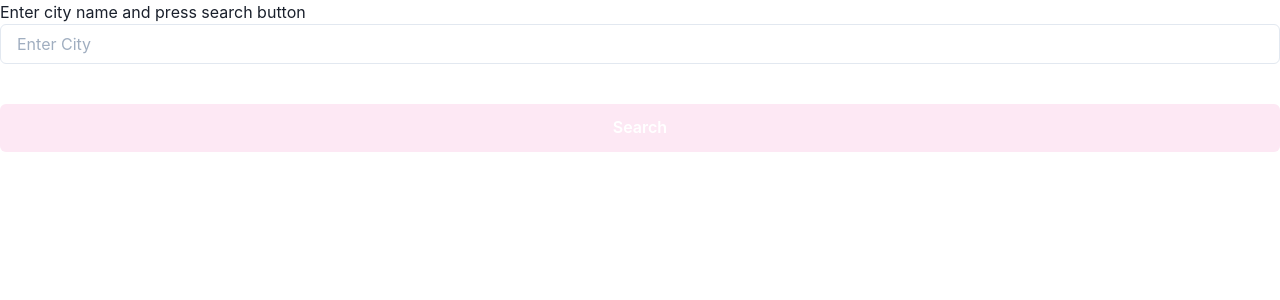
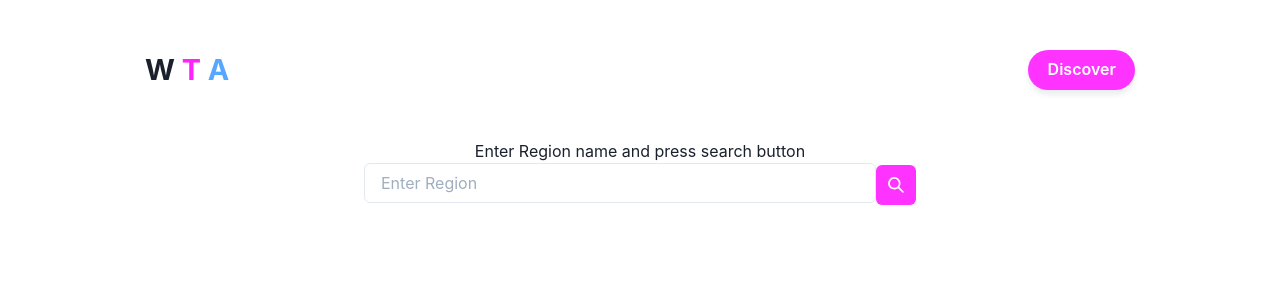
Before and after one commit to CurpraCode/weather-apptype, a React (Create React App) app: page /weather in a window 1280 px wide. Shown: the top 300 px of the page. Built offline with nearby package versions, Linux system fonts and the light colour scheme.

Commit message:
ui update

```diff
--- a/package.json
+++ b/package.json
@@ -3,6 +3,7 @@
   "version": "0.1.0",
   "private": true,
   "dependencies": {
+    "@chakra-ui/icons": "^1.0.14",
     "@chakra-ui/react": "^1.6.5",
     "@emotion/react": "11",
     "@emotion/styled": "11",
--- a/src/components/Header.tsx
+++ b/src/components/Header.tsx
@@ -5,11 +5,12 @@ import {Link} from "react-router-dom";
 const Header: FC = ()=>{
     return(
 <Box maxWidth="990px" m="0 auto">
-    <Flex  justifyContent="space-between" alignItems="center">
+    <Flex  justifyContent="space-between" alignItems="center" mt="3rem">
+    <Link to="/">
         <Text fontSize="1.8rem" fontWeight="bold">W <Text as="span" color="#f2f">T</Text> <Text as="span" color="#55a7ff">A</Text> </Text>
-
+        </Link>
         <Link to="/weather">
-        <Button bg="#f3f" color="#fff" borderRadius="2.5rem" mt="3rem">Discover</Button>
+        <Button bg="#f3f" color="#fff"  padding="1.2rem;" boxShadow="0px 5px 5px rgb(75 93 104 / 10%);" borderRadius="2.5rem" _hover={{ bg: "#f3f" }}>Discover</Button>
         </Link>
     </Flex>
 </Box>
--- a/src/components/Search.tsx
+++ b/src/components/Search.tsx
@@ -2,7 +2,8 @@ import {FC, useState, FormEvent} from 'react';
 import {useDispatch} from "react-redux";
 import {setAlert} from "../store/actions/alertActions";
 import { getWeather, setLoading } from '../store/actions/weatherActions';
-import {Input, Text, Button} from "@chakra-ui/react";
+import {Input, Text, IconButton, Box} from "@chakra-ui/react";
+import {SearchIcon} from "@chakra-ui/icons";
 interface SearchProps{
     title: string;
 }
@@ -23,28 +24,26 @@ const Search: FC<SearchProps> = ({title}) => {
          setCity("");
      }
     return (
-        <div>
-            <div>
+        <Box>
+            <Box textAlign="center">
                 <Text>{title}</Text>
                 <form onSubmit={submitHandler}>
-<Input type="text" placeholder="Enter City" mb="2rem"   _focus={{
+<Input type="text" placeholder="Enter Region" mb="2rem" width="40%"  _focus={{
                       outline: "none",
                     }} onChange={changeHandler} value={city} />
-<Button  size="md"
-                    mt="0.5rem"
-                    height="48px"
-                    width="100%"
+<IconButton  size="md"
+aria-label="Search database"
                     border="0px"
                     color="white"
-                    bg="#fde8f4"
-                    _hover={{ bg: "rgba(253, 232, 244)" }}
+                    icon={<SearchIcon/>}
+                    bg="#f3f"
+                    _hover={{ bg: "#f3f" }}
                     _focus={{
                       outline: "none",
-                    }} type="submit">Search</Button>
+                    }} type="submit"/>
                 </form>
-            </div>
-        </div>
+            </Box>
+        </Box>
     )
 }
-
 export default Search
--- a/src/components/Weather.tsx
+++ b/src/components/Weather.tsx
@@ -1,5 +1,6 @@
-import React, {FC} from 'react';
+import {FC} from 'react';
 import {WeatherData} from "../store/types";
+import {Box , Flex, Image, Text} from "@chakra-ui/react";
 
 interface WeatherProps{
     data: WeatherData;
@@ -9,16 +10,17 @@ const Weather: FC<WeatherProps> = ({data}) => {
     const fahrenheit = (data.main.temp * 1.8 - 459.67).toFixed(2);
     const celsius = (data.main.temp - 273.15).toFixed(2);
     return (
-        <div>
+        <Box>
             <div className="container">
-        <h1 className="title has-text-centered" style={{marginBottom: 50}}>{data.name} - {data.sys.country}</h1>
+        <Text textAlign="center" >{data.name} - {data.sys.country}</Text>
         <div className="level" style={{alignItems: 'flex-start'}}>
           <div className="level-item has-text-centered">
-            <div>
+            <Box textAlign="center">
               <p className="heading">{data.weather[0].description}</p>
-              <p className="title"><img src={`http://openweathermap.org/img/wn/${data.weather[0].icon}.png`} alt=""/></p>
-            </div>
+              <Image  src={`http://openweathermap.org/img/wn/${data.weather[0].icon}.png`} alt=""/>
+            </Box>
           </div>
+          <Flex justifyContent="center" alignItems="center" >
           <div className="level-item has-text-centered">
             <div>
               <p className="heading">temp</p>
@@ -47,9 +49,10 @@ const Weather: FC<WeatherProps> = ({data}) => {
               <p className="title">{data.wind.speed} m/s</p>
             </div>
           </div>
+          </Flex>
         </div>
       </div>
-        </div>
+        </Box>
     )
 }
 
--- a/src/index.css
+++ b/src/index.css
@@ -1,13 +1,14 @@
 body {
   margin: 0;
-  font-family: -apple-system, BlinkMacSystemFont, 'Segoe UI', 'Roboto', 'Oxygen',
-    'Ubuntu', 'Cantarell', 'Fira Sans', 'Droid Sans', 'Helvetica Neue',
+  font-family: -apple-system, BlinkMacSystemFont, "Segoe UI", "Roboto", "Oxygen",
+    "Ubuntu", "Cantarell", "Fira Sans", "Droid Sans", "Helvetica Neue",
     sans-serif;
   -webkit-font-smoothing: antialiased;
   -moz-osx-font-smoothing: grayscale;
+  background: linear-gradient(180deg, #f6fafd 0%, #ffffff 19.4%);
 }
 
 code {
-  font-family: source-code-pro, Menlo, Monaco, Consolas, 'Courier New',
+  font-family: source-code-pro, Menlo, Monaco, Consolas, "Courier New",
     monospace;
 }
--- a/src/pages/LandingPage.tsx
+++ b/src/pages/LandingPage.tsx
@@ -8,13 +8,13 @@ const LandingPage: FC = () => {
     return (
         <Box>
             <Header/>
-            <Flex mt="2rem" flexDir={{ base: 'column', md: 'row' }} maxWidth="990px" m="0 auto" justifyContent={{ base: 'space-around', md: 'space-between' }} alignItems={{ base: 'flex-start', md: 'center' }}>
+            <Flex mt="5rem" flexDir={{ base: 'column', md: 'row' }} maxWidth="990px" m="0 auto" justifyContent={{ base: 'space-around', md: 'space-between' }} alignItems={{ base: 'flex-start', md: 'center' }}>
             <Box>
-                <Text as="p" opacity="0.8" mb="2rem">OPEN SEASON</Text>
+                <Text as="p" opacity="0.8" mb="2rem" mt="2rem">OPEN SEASON</Text>
                 <Text as="h1" fontSize="4rem" fontWeight="bold" mb="2rem">Weather <br/>
                 Forecast</Text>
                 <Link to="/weather">
-                <Button bg="#f3f" color="#fff" borderRadius="2.5rem" mt="3rem">Discover</Button>
+                <Button bg="#f3f" color="#fff"  padding="1.2rem;" boxShadow="0px 5px 5px rgb(75 93 104 / 10%);" borderRadius="2.5rem" mt="3rem" _hover={{ bg: "#f3f" }}>Discover</Button>
         </Link>
 
             </Box>
--- a/src/pages/WeatherPage.tsx
+++ b/src/pages/WeatherPage.tsx
@@ -5,6 +5,8 @@ import Search from "../components/Search";
 import Alert from "../components/Alert";
 import Weather from "../components/Weather";
 import {Spinner} from "@chakra-ui/react";
+import Header from "../components/Header";
+import {Box} from "@chakra-ui/react";
 // import {setAlert} from "../store/actions/alertActions";
 // import { setError } from '../store/actions/weatherActions';
 
@@ -15,15 +17,16 @@ const WeatherPage: FC = () => {
     const error = useSelector((state: RootState)=> state.weather.error)
     const alertMsg = useSelector((state: RootState)=>state.alert.message)
     return (
-        <div>
-            <div className="has-text-centered">
-      <Search title="Enter city name and press search button" />
+        <Box>
+                 <Header/>
+            <Box mt="3rem">
+      <Search title="Enter Region name and press search button" />
       {loading ? <Spinner color="red.500" /> : weatherData && <Weather data={weatherData} />}
 
       {alertMsg && <Alert message={alertMsg} />}
       {error && <Alert message={error}  />}
-    </div>
-        </div>
+    </Box>
+        </Box>
     )
 }
 export default WeatherPage;
```
Also changed, not shown: 1 other file (tests, documents, lock files or other folders).
